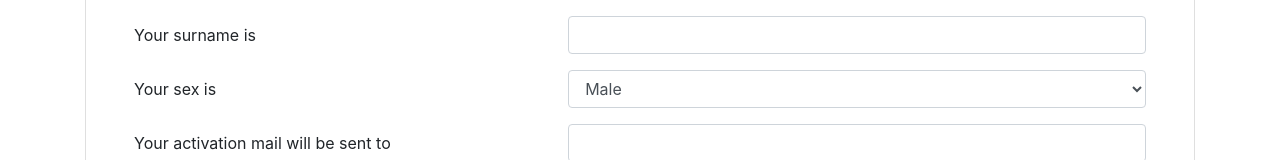
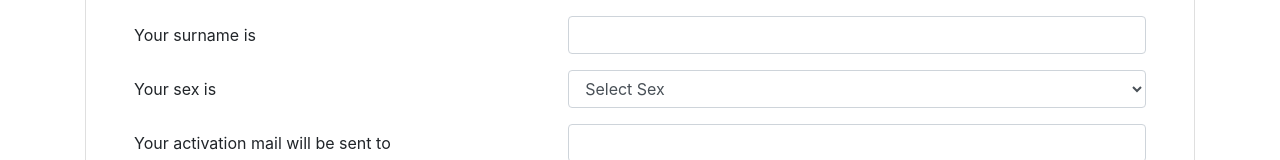
Before and after one commit to allgreed/big-pairing, a React app in the folder front/: page / in a window 1280 px wide. Shown: the part 285-445 px from the top of the page. Built offline with nearby package versions, Linux system fonts and the light colour scheme; the HTML template or start-up script is replaced by a standard one.

Commit message:
none: fixed options to not show default option

```diff
--- a/front/src/frontend/view/register/RegisterForm.tsx
+++ b/front/src/frontend/view/register/RegisterForm.tsx
@@ -104,7 +104,7 @@ export function RegisterForm() {
                                             placeholder={'Choose Sex...'}
                                             value={formik.values.sex}
                                         >
-                                            <option disabled value={''}>
+                                            <option hidden value={''}>
                                                 Select Sex
                                             </option>
                                             <option value="Male">Male</option>
```
